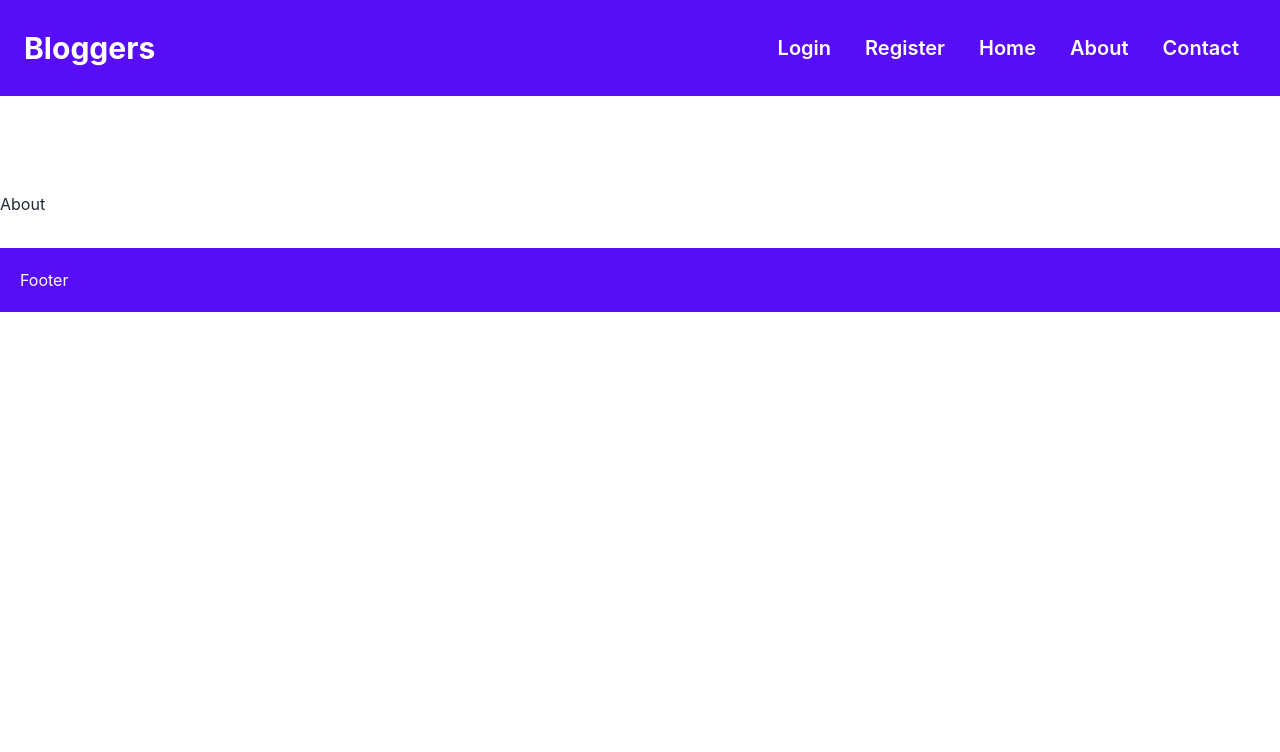
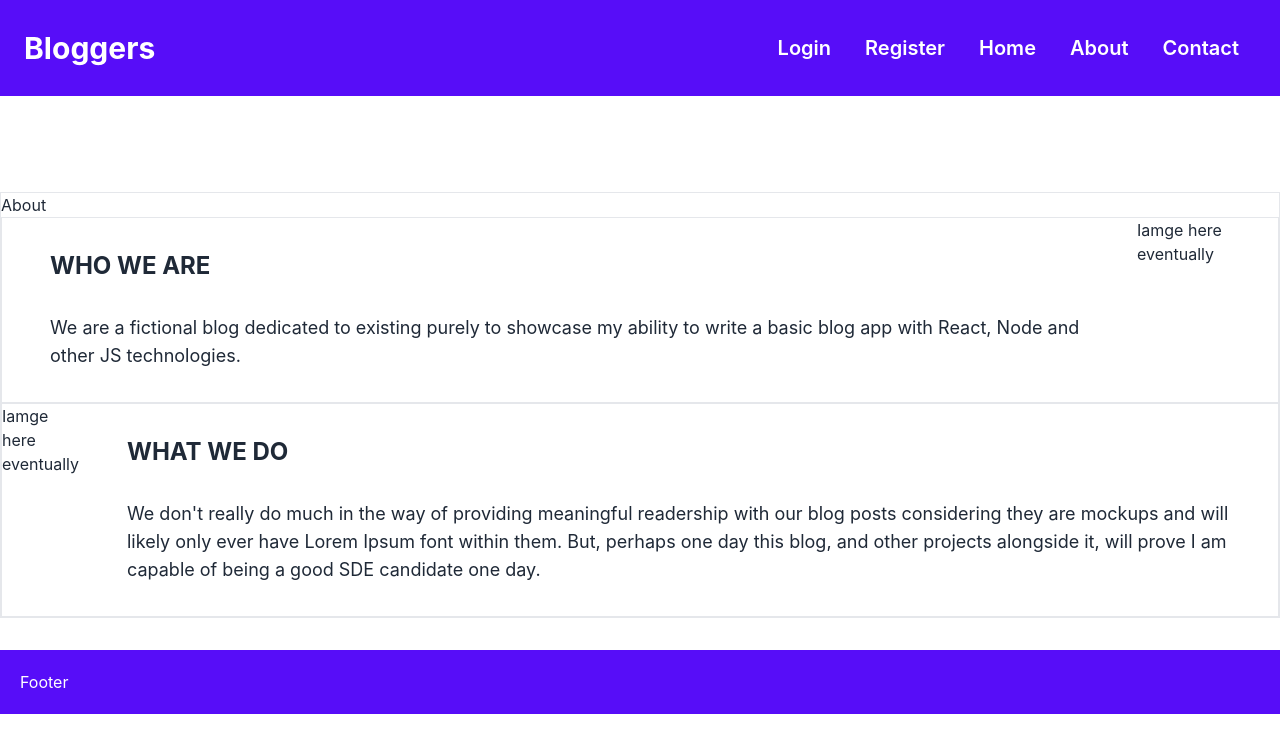
Before and after one commit to kamlnskll/mern-blog, a React (Create React App) app in the folder client/: page /about in a window 1280 px wide. Shown: the top 752 px of the page. Built offline with nearby package versions, Linux system fonts and the light colour scheme.

Commit message:
got started on about + contact pages

```diff
--- a/client/src/components/PostSearch.jsx
+++ b/client/src/components/PostSearch.jsx
@@ -2,12 +2,13 @@ import React from 'react'
 import { useState } from 'react'
 
 const PostSearch = () => {
+  const [search, setSearch] = useState('')
 
-const handleSubmit = (e) => {
+  const handleSearchSubmit = (e) => {
+    console.log(search)
     e.prevent.default()
-}
+  }
 
-const [search, setSearch] = useState('')
 
   return (
     <div className='mx-auto my-16'>
@@ -17,8 +18,8 @@ const [search, setSearch] = useState('')
             <div class="flex absolute inset-y-0 left-0 items-center pl-3 pointer-events-none">
                 <svg aria-hidden="true" className="w-5 h-5 text-gray-500 dark:text-gray-400" fill="none" stroke="currentColor" viewBox="0 0 24 24" xmlns="http://www.w3.org/2000/svg"><path stroke-linecap="round" stroke-linejoin="round" stroke-width="2" d="M21 21l-6-6m2-5a7 7 0 11-14 0 7 7 0 0114 0z"></path></svg>
             </div>
-            <input className="block p-4 pl-10 w-full text-sm text-gray-900 bg-gray-50 rounded-lg border border-gray-300 focus:ring-blue-500 focus:border-blue-500 dark:bg-gray-700 dark:border-gray-600 dark:placeholder-gray-400 dark:text-white dark:focus:ring-blue-500 dark:focus:border-blue-500" placeholder="Search for post" required="" />
-            <button className="text-white absolute right-2.5 bottom-2.5 bg-blue-700 hover:bg-blue-800 focus:ring-4 focus:outline-none focus:ring-blue-300 font-medium rounded-lg text-sm px-4 py-2 dark:bg-blue-600 dark:hover:bg-blue-700 dark:focus:ring-blue-800" onClick={handleSubmit}>Search</button>
+            <input className="block p-4 pl-10 w-full text-sm text-gray-900 bg-gray-50 rounded-lg border border-gray-300 focus:ring-blue-500 focus:border-blue-500 dark:bg-gray-700 dark:border-gray-600 dark:placeholder-gray-400 dark:text-white dark:focus:ring-blue-500 dark:focus:border-blue-500" placeholder="Search for post" required="" onChange={e => setSearch(e.target.value) }/>
+            <button type="submit "className="text-white absolute right-2.5 bottom-2.5 bg-blue-700 hover:bg-blue-800 focus:ring-4 focus:outline-none focus:ring-blue-300 font-medium rounded-lg text-sm px-4 py-2 dark:bg-blue-600 dark:hover:bg-blue-700 dark:focus:ring-blue-800" onClick={handleSearchSubmit}>Search</button>
         </div>
     </form>
     </div>
--- a/client/src/pages/About.jsx
+++ b/client/src/pages/About.jsx
@@ -1,7 +1,26 @@
 import React from 'react'
 
 const About = () => {
-  return <div>About</div>
+  return <div className='border'>About
+<div className='flex border'>
+    <div className='mx-12 py-8'>
+      <h2 className='text-2xl font-bold uppercase'>Who we are</h2>
+      <p className='text-lg mt-8'>We are a fictional blog dedicated to existing purely to showcase my ability to write a basic blog app with React, Node and other JS technologies.</p>
+      </div>
+      <p>Iamge here eventually</p>
+    </div>
+
+    <div className='flex border'>
+    <p>Iamge here eventually</p>
+    <div className='mx-12 py-8 justify-right'>
+      <h2 className='text-2xl font-bold uppercase'>What we do</h2>
+      <p className='text-lg mt-8'>We don't really do much in the way of providing meaningful readership with our blog posts considering they are mockups and will likely only ever have Lorem Ipsum font within them. But, perhaps one day this blog, and other projects alongside it, will prove I am capable of being a good SDE candidate one day.</p>
+      </div>
+
+    </div>
+
+
+  </div>
 }
 
 export default About
--- a/client/src/pages/Admin.jsx
+++ b/client/src/pages/Admin.jsx
@@ -16,7 +16,7 @@ const Admin = () => {
     await axios
       .get(`http://localhost:8080/api/posts/`)
       .then((res) => {
-        console.log(res.data)
+        // console.log(res.data)
         setPosts(res.data)
         let length = (res.data.length)
         setPostNumber(length)
--- a/client/src/pages/Contact.jsx
+++ b/client/src/pages/Contact.jsx
@@ -1,7 +1,21 @@
 import React from 'react'
 
 const Contact = () => {
-  return <div>Contact</div>
+  return <div>
+
+<div className='w-2/3 mx-auto'>
+  <div>
+  <h1 className='text-3xl uppercase font-bold'>Contact Us!</h1>
+  <p className='mt-4'>If you'd like to get in contact with us and provide feedback, criticism or provide other general comments, feel free to put fill out the provided contact form! We'll get back to you asap.</p>
+  </div>
+
+  <div>
+
+
+  </div>
+</div>
+
+  </div>
 }
 
 export default Contact
```
